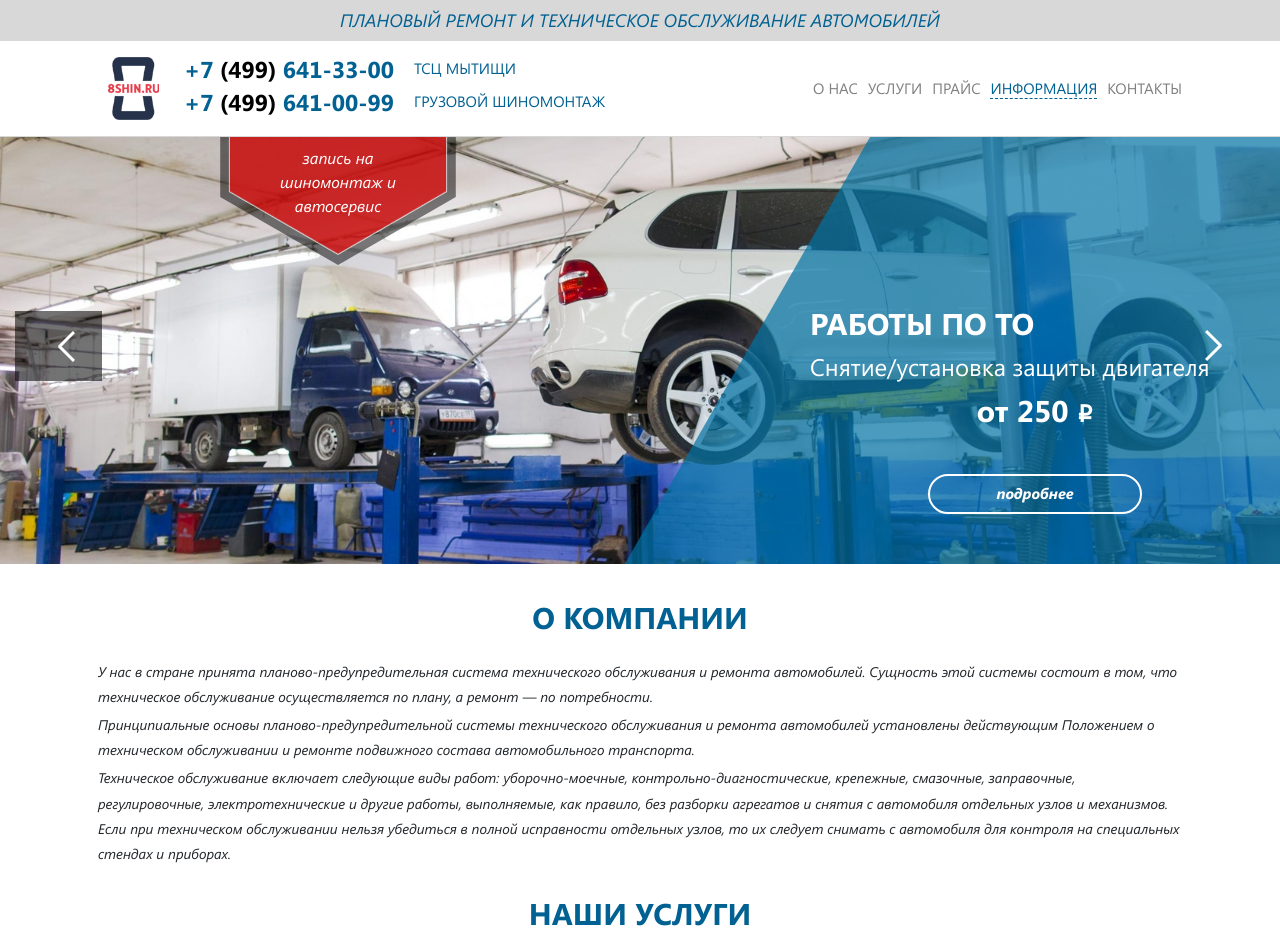
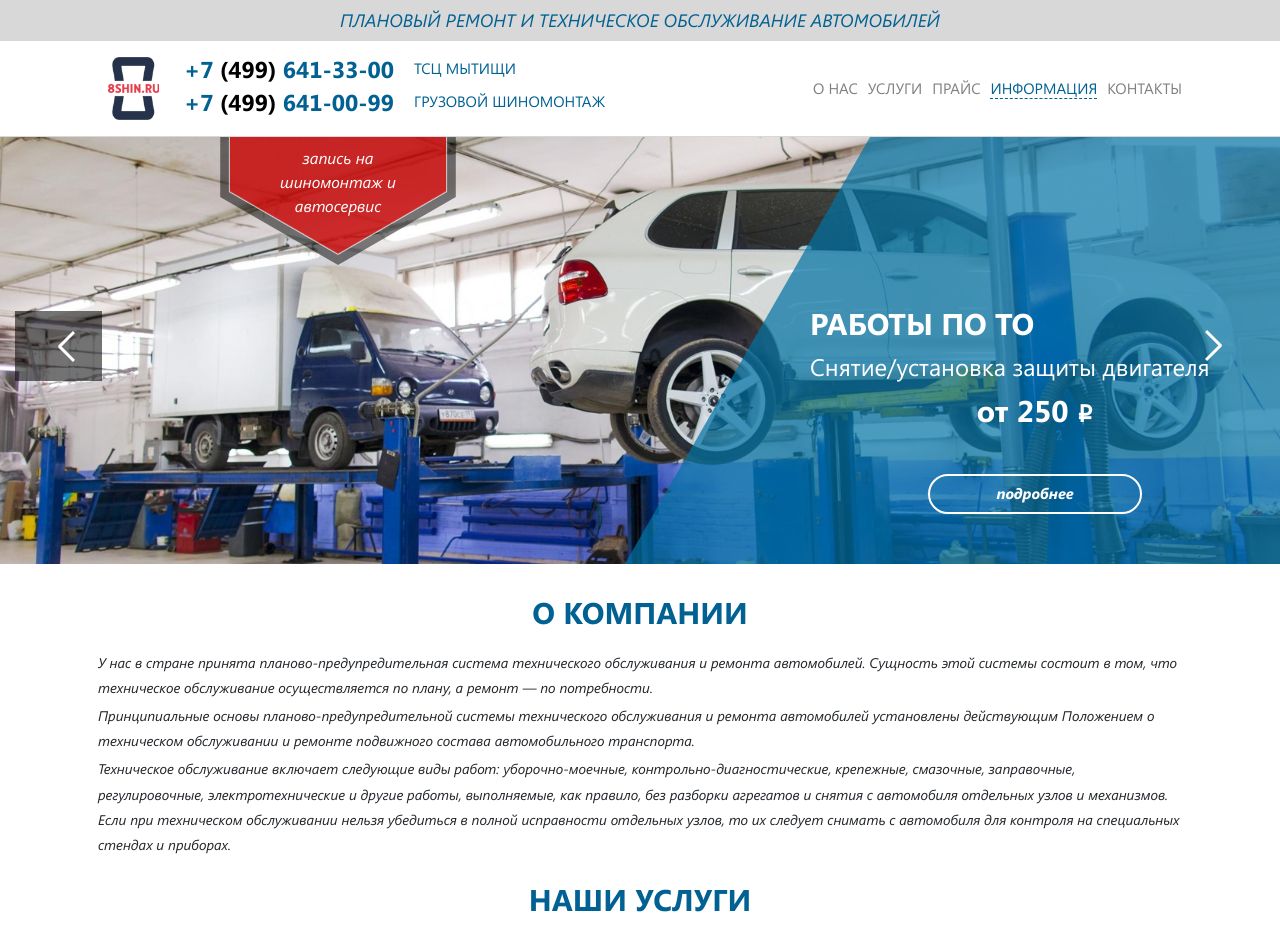
Before and after one commit to x404/autoservice, a website: page app/homepage.html in a window 1280 px wide. Shown: the top 944 px of the page. Drawn offline with Linux system fonts and the light colour scheme; a script that the page names is missing.

Commit message:
Обновлены заголовки на главной

```diff
--- a/app/homepage.html
+++ b/app/homepage.html
@@ -144,19 +144,21 @@
 		</div>
 		<!-- =/homeslider -->
 
-		<div class="text">
+		<section class="text">
 			<div class="container">
-				<p class="title text-center">О компании</p>
+				<header>
+					<h1 class="title text-center">О компании</h1>
+				</header>
 				<p>У нас в стране принята планово-предупредительная система технического обслуживания и ремонта автомобилей. Сущность этой системы состоит в том, что техническое обслуживание осуществляется по плану, а ремонт — по потребности. </p>
-				<p>Принципиальные основы планово-предупредительной системы технического обслуживания и ремонта автомобилей установлены действующим Положением о техническом обслуживании и ремонте подвижного состава автомобильного транспорта. 	 	 	</p>
+				<p>Принципиальные основы планово-предупредительной системы технического обслуживания и ремонта автомобилей установлены действующим Положением о техническом обслуживании и ремонте подвижного состава автомобильного транспорта.</p>
 				<p>Техническое обслуживание включает следующие виды работ: уборочно-моечные, контрольно-диагностические, крепежные, смазочные, заправочные, регулировочные, электротехнические и другие работы, выполняемые, как правило, без разборки агрегатов и снятия с автомобиля отдельных узлов и механизмов. Если при техническом обслуживании нельзя убедиться в полной исправности отдельных узлов, то их следует снимать с автомобиля для контроля на специальных стендах и приборах.</p>
 			</div>
-		</div>
+		</section>
 
 
 		<!-- =services-list -->
 		<div class="services-list">
-			<p class="title text-center">Наши услуги</p>
+			<h2 class="title text-center">Наши услуги</h2>
 			<div class="container">
 
 				<svg class="visually-hidden">
@@ -286,7 +288,7 @@
 
 		<!-- =maps -->
 		<div class="map">
-			<p class="title text-center">Как нас найти</p>
+			<h2 class="title text-center">Как нас найти</h2>
 			<div class="map__container">
 				<div class="container">
 					<div class="flexbox btn-groups nav">
@@ -331,7 +333,7 @@
 
 		<!-- =articles -->
 		<div class="articles">
-			<p class="title text-center">Информация</p>
+			<h2 class="title text-center">Информация</h2>
 			<div class="container">
 				<div id="articles-carousel">
 					<div>
--- a/app/template/scss/_base.scss
+++ b/app/template/scss/_base.scss
@@ -61,6 +61,13 @@ a{
 h1{font-size:2.5rem}
 h2{font-size:2.4rem}
 h3{font-size:1.6rem}
+
+h1,
+h2,
+h3{
+	font-weight: normal;
+}
+
 
 .regular{
 	font-family: "SegoeUIRegular";
```
Also changed, not shown: app/template/css/styles.css, app/template/css/styles.min.css.
